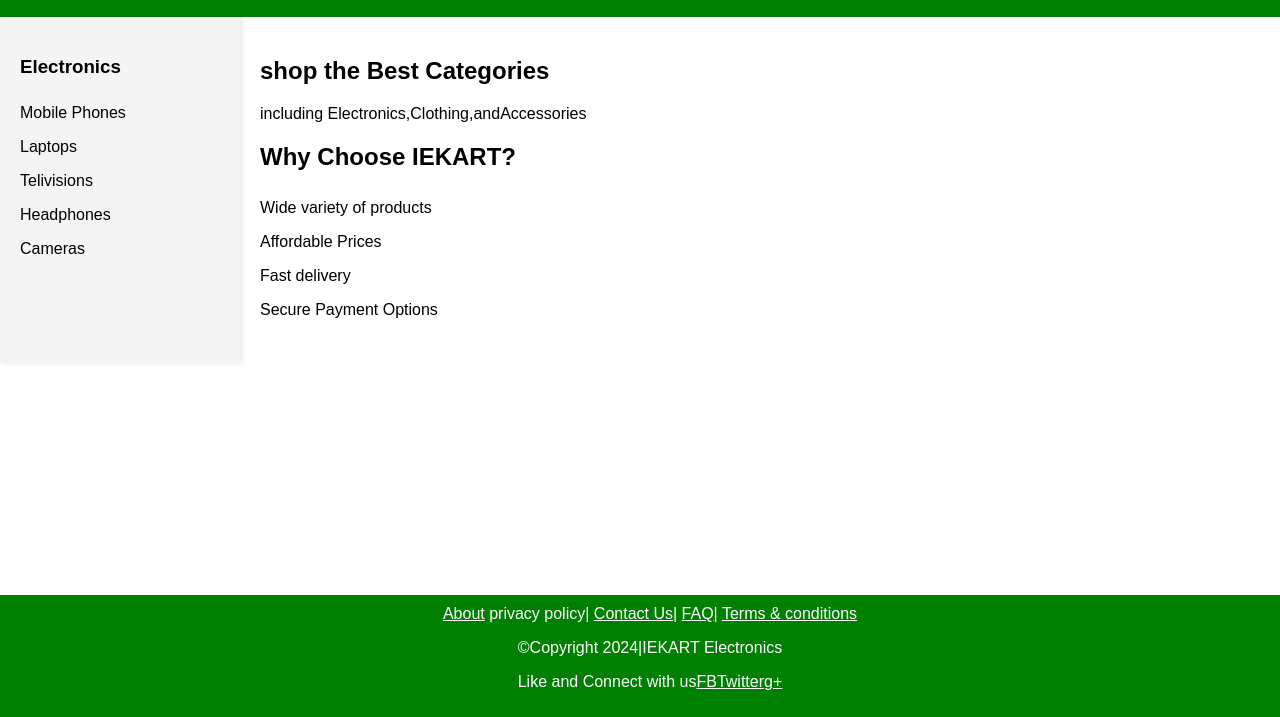
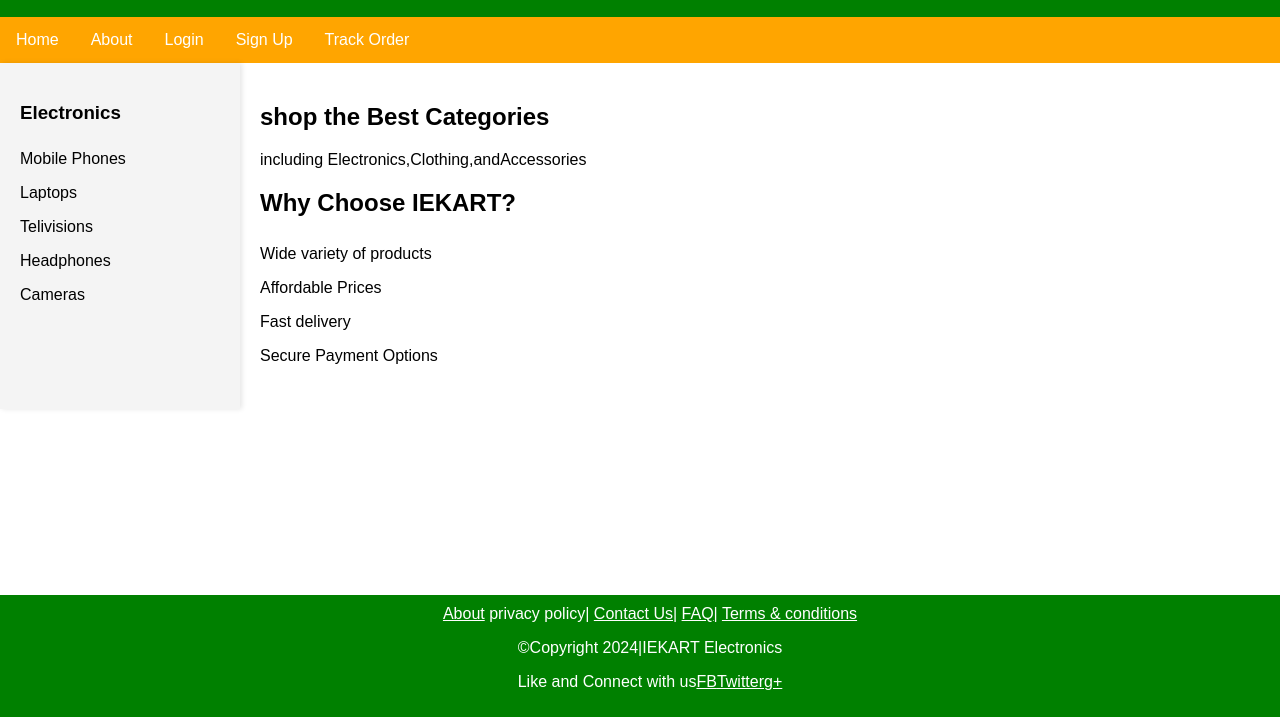
Before and after one commit to sri4248/IEkart-online-shopping, a plain HTML site: page Homepage.html in a window 1280 px wide. Shown: the part 83-800 px from the top of the page. Drawn offline with Linux system fonts and the light colour scheme.

Commit message:
Update Homepage.html

```diff
--- a/Homepage.html
+++ b/Homepage.html
@@ -11,6 +11,13 @@
             <header>
                 <h1>welcome to IEKART</h1>
             </header>
+            <nav>
+              <a href="homepage.html">Home</a>
+              <a href="Aboutus.html">About</a>
+              <a href="Login.html">Login</a>
+              <a href="SignUp.html">Sign Up</a>
+              <a href="Track.html">Track Order</a>
+            </nav>
                 <main class="content">
                 <div class="sidebar">
                     <h3>Electronics</h3>
```
